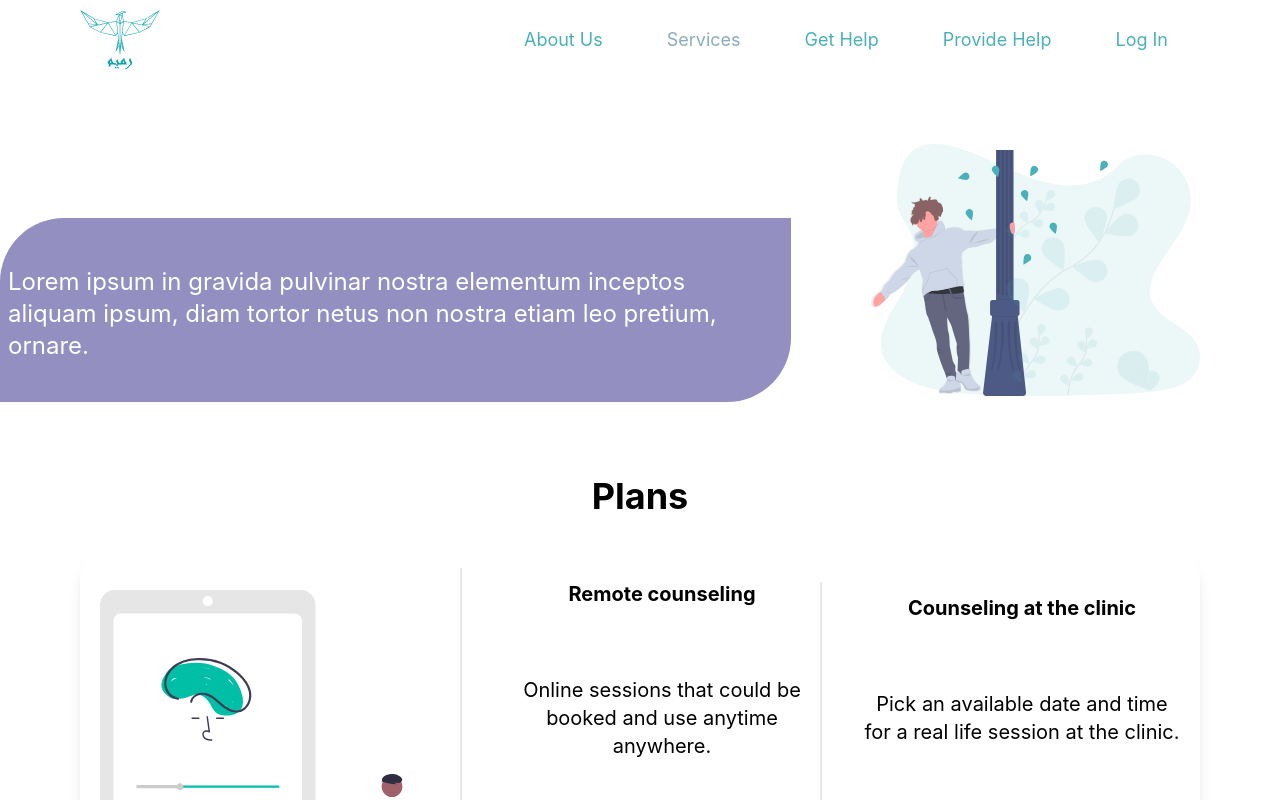
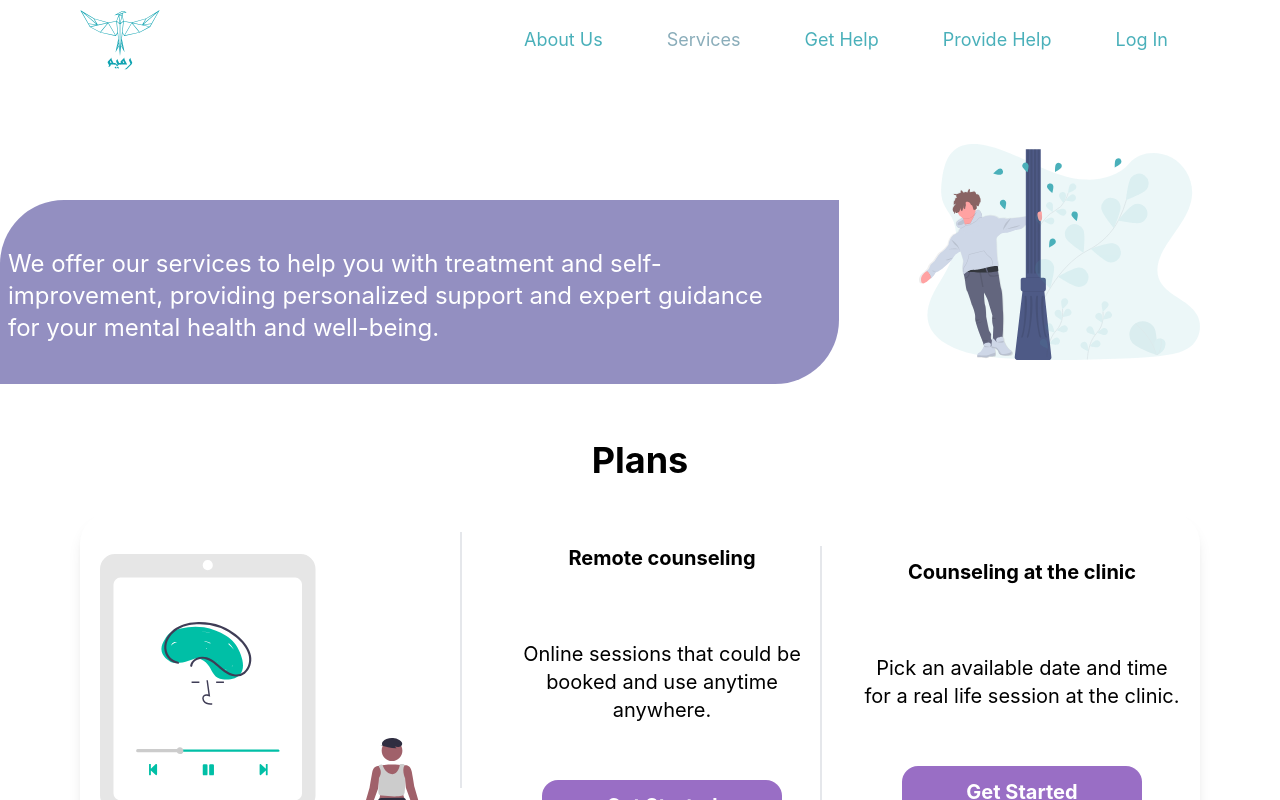
Before and after one commit to Meriemchm/chm_psychology_react_website, a React (Vite) app: page /services in a window 1280 px wide. Shown: the top 800 px of the page. Built offline with nearby package versions, Linux system fonts and the light colour scheme; a web font is replaced by a local one.

Commit message:
scrooltop

```diff
--- a/src/App.jsx
+++ b/src/App.jsx
@@ -18,6 +18,8 @@ import HistoryDashboard from "./components/HistoryDashboard/HistoryDashboard";
 import LogIn from "./components/LogIn/LogIn";
 import { AuthContext } from "./context/AuthContext";
 import Explore from "./components/Explore/Explore";
+import ScrollToTop from './ScrollToTop';
+
 const App = () => {
   const { currentUser } = useContext(AuthContext);
 
@@ -31,6 +33,7 @@ const App = () => {
 
   return (
     <Router>
+      <ScrollToTop />
       <Routes>
         {/*Home side */}
         <Route
--- /dev/null
+++ b/src/ScrollToTop.jsx
@@ -0,0 +1,14 @@
+import { useEffect } from "react";
+import { useLocation } from "react-router-dom";
+
+const ScrollToTop = () => {
+  const { pathname } = useLocation();
+
+  useEffect(() => {
+    window.scrollTo(0, 0);
+  }, [pathname]);
+
+  return null;
+};
+
+export default ScrollToTop;
--- a/src/components/Services/HeaderService/HeaderService.jsx
+++ b/src/components/Services/HeaderService/HeaderService.jsx
@@ -8,8 +8,9 @@ const HeaderService = () => {
       <div className="xl:py-0 py-10 order-2 xl:order-1">
         <div className=" bg-primaryvariant p-2  rounded-tl-[4rem] rounded-br-[4rem]  ">
           <p className=" text-four xl:pt-10 pb-8 lg:pr-10 md:w-full text-md md:text-2xl ">
-            Lorem ipsum in gravida pulvinar nostra elementum inceptos aliquam
-            ipsum, diam tortor netus non nostra etiam leo pretium, ornare.{" "}
+            We offer our services to help you with treatment and
+            self-improvement, providing personalized support and expert guidance
+            for your mental health and well-being.
           </p>
         </div>
       </div>
```
